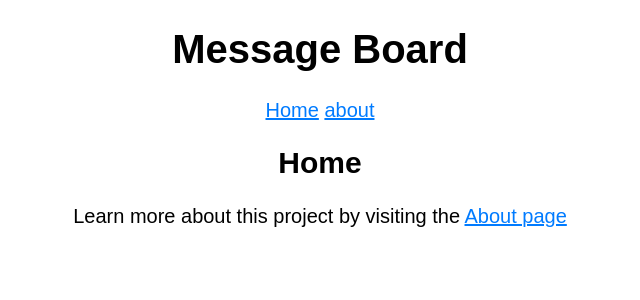
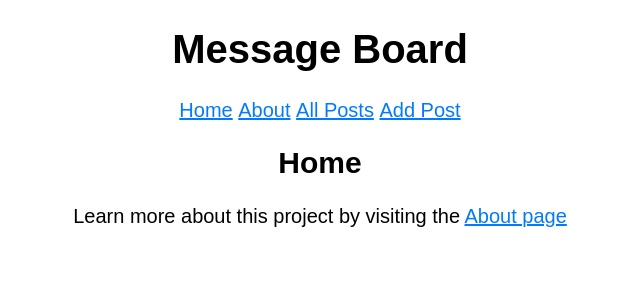
Before and after one commit to wilwarin-n/flask_board, a Flask app: page / in a window 1280 px wide. Shown: the top 300 px of the page, without its empty margins (320-960 px from the left). Run offline with Flask 3, Linux system fonts and the light colour scheme.

Commit message:
Update _navigation.html

```diff
--- a/board/templates/_navigation.html
+++ b/board/templates/_navigation.html
@@ -1,7 +1,10 @@
 <nav>
     <ul>
         <li><a href="{{ url_for('pages.home')}}">Home</a></li>
-        <li><a href="{{ url_for('pages.about')}}">about</a></li>
+        <li><a href="{{ url_for('pages.about')}}">About</a></li>
+        <li><a href="{{ url_for('posts.posts')}}">All Posts</a></li>
+        <li><a href="{{ url_for('posts.create')}}">Add Post</a></li>
+
 
     </ul>
 </nav>
```
